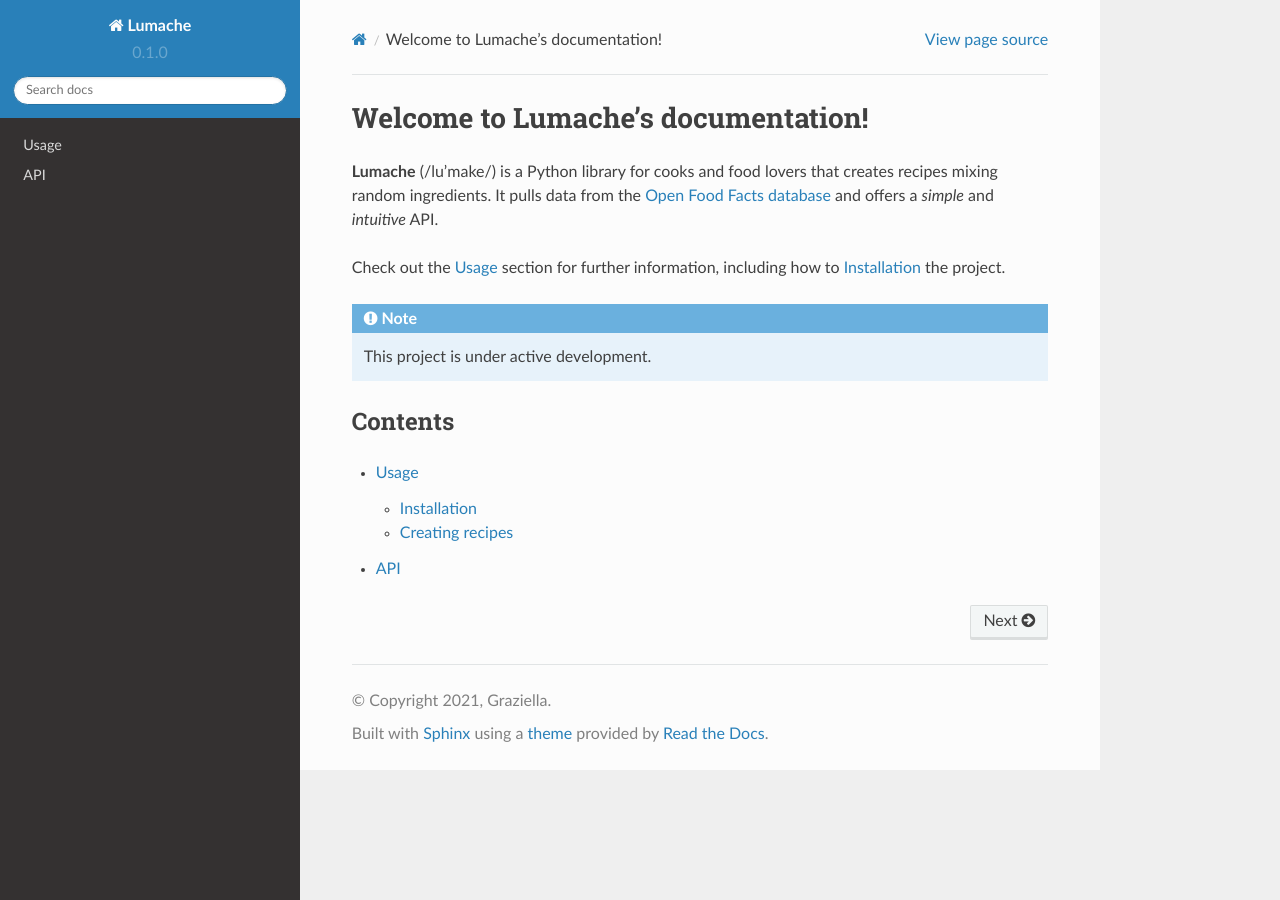
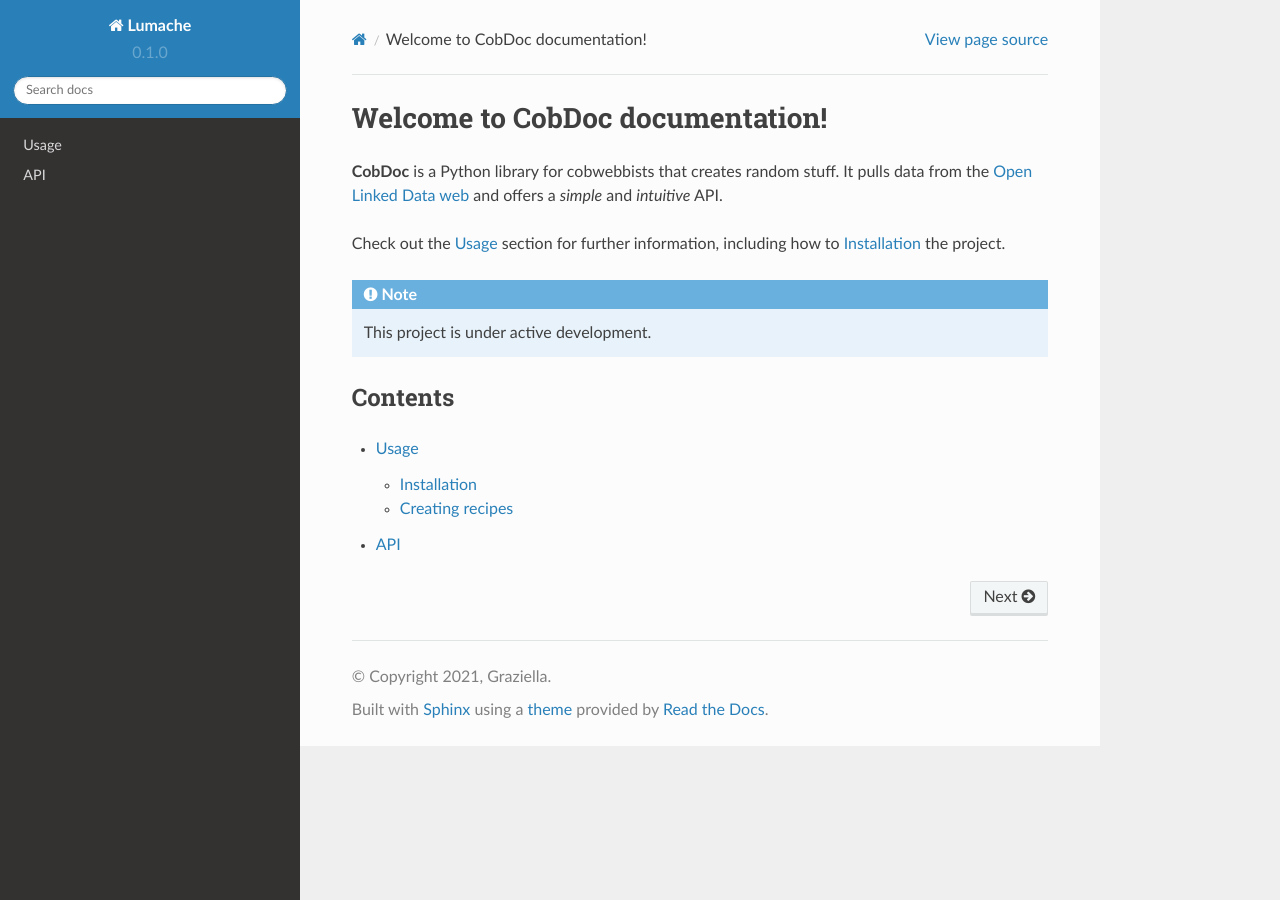
Before and after one commit to cobwebbist/cobdoc, a Sphinx documentation site: the page built from docs/source/index.rst, in a window 1280 px wide. Built offline with Sphinx 7.4.7 and the Read the Docs theme 2.0.0, drawn with Linux system fonts in a browser that asks for light colours.

Commit message:
Update index.rst

```diff
--- a/docs/source/index.rst
+++ b/docs/source/index.rst
@@ -1,9 +1,9 @@
-Welcome to Lumache's documentation!
+Welcome to CobDoc documentation!
 ===================================
 
-**Lumache** (/lu'make/) is a Python library for cooks and food lovers
-that creates recipes mixing random ingredients.
-It pulls data from the `Open Food Facts database <https://world.openfoodfacts.org/>`_
+**CobDoc** is a Python library for cobwebbists
+that creates random stuff.
+It pulls data from the `Open Linked Data web <https://en.wikipedia.org/wiki/Linked_data#Linked_open_data>`_
 and offers a *simple* and *intuitive* API.
 
 Check out the :doc:`usage` section for further information, including
```
